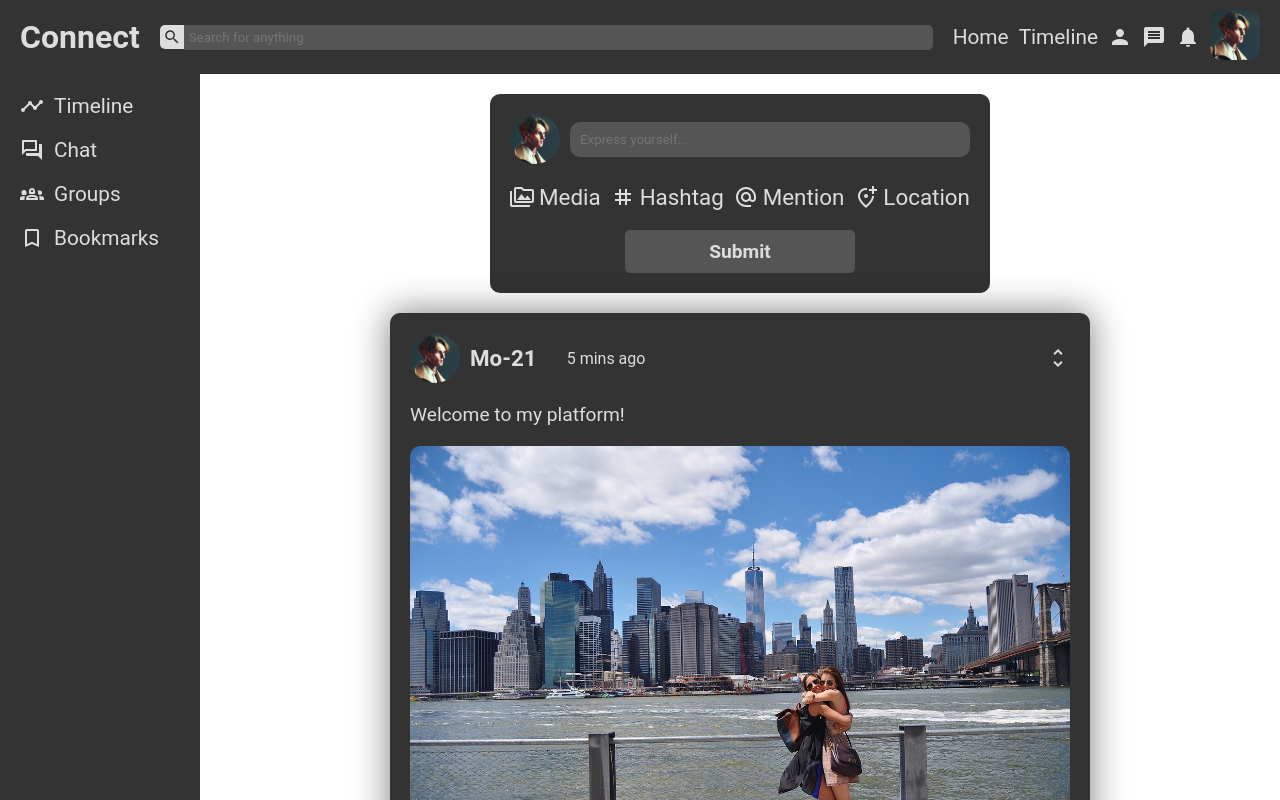
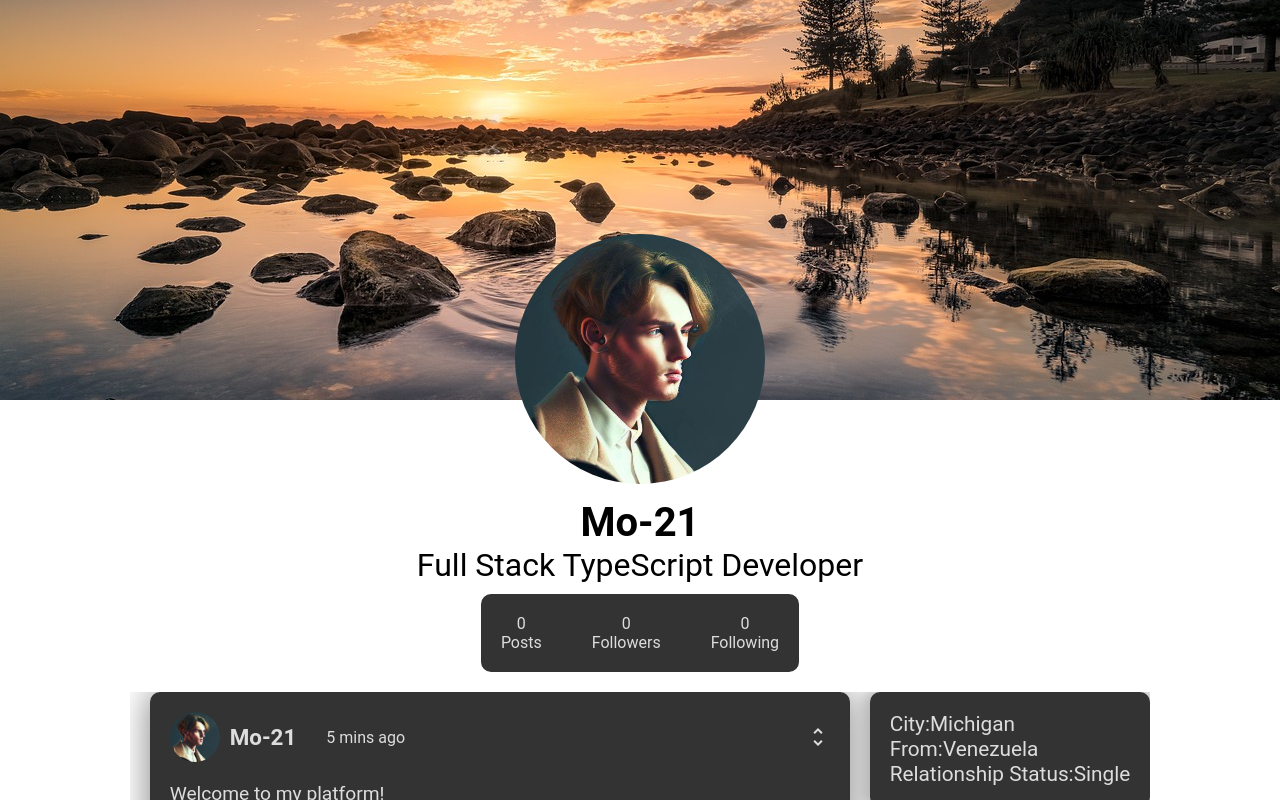
Before and after one commit to Mo-21/Odin-Book, a React (Vite) app in the folder client/: page /profile/1 in a window 1280 px wide. Shown: the top 800 px of the page. Built offline with nearby package versions, Linux system fonts and the light colour scheme; a web font is replaced by a local one.

Commit message:
Setup React Router

```diff
--- a/client/src/components/main.tsx
+++ b/client/src/components/main.tsx
@@ -1,10 +1,18 @@
 import React from "react";
 import ReactDOM from "react-dom/client";
-import App from "./pages/App.tsx";
 import "../assets/index.css";
+import { ReactQueryDevtools } from "@tanstack/react-query-devtools";
+import { QueryClient, QueryClientProvider } from "@tanstack/react-query";
+import { RouterProvider } from "react-router-dom";
+import router from "./routes.tsx";
+
+const queryClient = new QueryClient();
 
 ReactDOM.createRoot(document.getElementById("root")!).render(
   <React.StrictMode>
-    <App />
+    <QueryClientProvider client={queryClient}>
+      <RouterProvider router={router} />
+      <ReactQueryDevtools />
+    </QueryClientProvider>
   </React.StrictMode>
 );
--- a/client/src/components/pages/App.tsx
+++ b/client/src/components/pages/App.tsx
@@ -1,10 +1,10 @@
+import { Outlet } from "react-router-dom";
 import "../../assets/App.css";
-import Home from "./Home";
 
 function App() {
   return (
     <>
-      <Home />
+      <Outlet />
     </>
   );
 }
--- a/client/src/components/pages/Home.tsx
+++ b/client/src/components/pages/Home.tsx
@@ -1,6 +1,7 @@
 import Topbar from "../Topbar/Topbar";
 import Feed from "../Feed/Feed";
 import Sidebar from "../Sidebar/Sidebar";
+import { Outlet } from "react-router-dom";
 
 export default function Home() {
   return (
@@ -9,6 +10,7 @@ export default function Home() {
       <div className="home-container">
         <Sidebar />
         <Feed />
+        <Outlet />
       </div>
     </>
   );
--- /dev/null
+++ b/client/src/components/routes.tsx
@@ -0,0 +1,33 @@
+import { createBrowserRouter } from "react-router-dom";
+import Home from "./pages/Home";
+import Profile from "./Profile/Profile";
+import Login from "./Login/Login";
+import Register from "./Register/Register";
+import App from "./pages/App";
+
+const router = createBrowserRouter([
+  {
+    path: "/",
+    element: <App />,
+    children: [
+      {
+        path: ":id",
+        element: <Home />,
+      },
+      {
+        path: "profile/:id",
+        element: <Profile />,
+      },
+    ],
+  },
+  {
+    path: "/login",
+    element: <Login />,
+  },
+  {
+    path: "/register",
+    element: <Register />,
+  },
+]);
+
+export default router;
```
